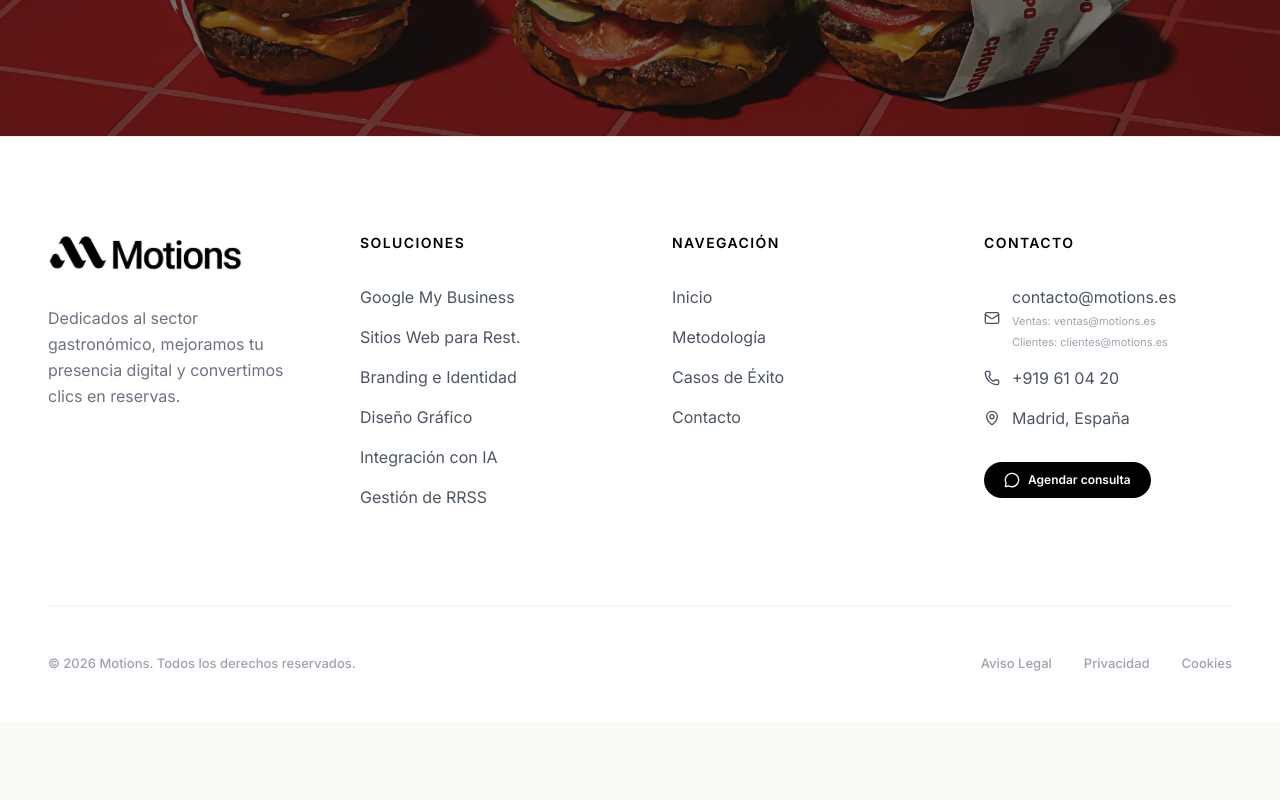
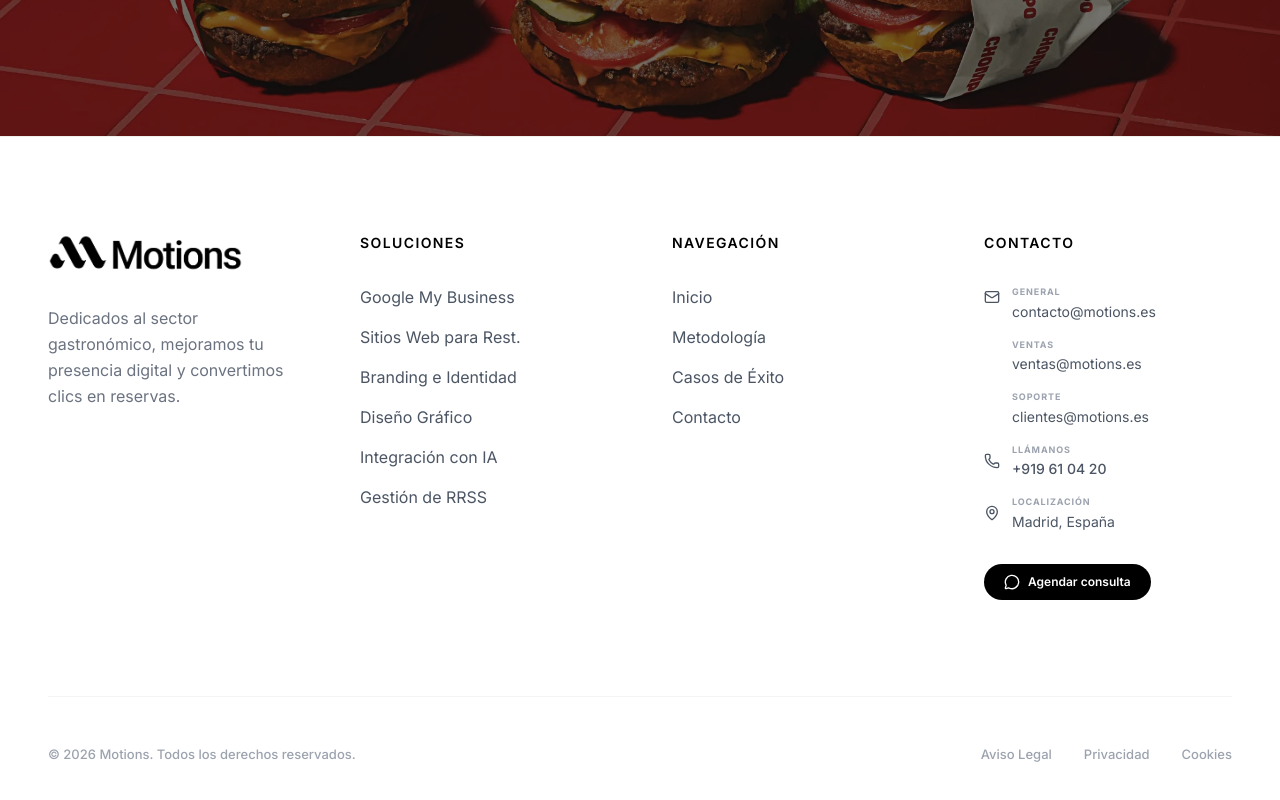
Before and after one commit to motionsmanagement/Motions, a React (Vite) app: page / in a window 1280 px wide. Shown: the part 5977-6777 px from the top of the page. Before the commit the page ends 6699 px from the top, so only its background shows below. Built offline with nearby package versions, Linux system fonts and the light colour scheme.

Commit message:
style: mejorar estructura y diseño de los datos de contacto en el footer

```diff
--- a/components/Footer.tsx
+++ b/components/Footer.tsx
@@ -45,21 +45,38 @@ const Footer: React.FC = () => {
           <div>
             <h5 className="text-black font-semibold mb-8 text-sm uppercase tracking-widest">Contacto</h5>
             <ul className="space-y-4">
-              <li className="flex items-center gap-3 text-gray-600">
-                <Mail className="w-4 h-4" />
-                <div className="flex flex-col gap-1">
-                  <a href="mailto:contacto@motions.es" className="hover:text-black transition-colors">contacto@motions.es</a>
-                  <span className="text-[11px] text-gray-400">Ventas: <a href="mailto:ventas@motions.es" className="hover:text-black transition-colors">ventas@motions.es</a></span>
-                  <span className="text-[11px] text-gray-400">Clientes: <a href="mailto:clientes@motions.es" className="hover:text-black transition-colors">clientes@motions.es</a></span>
+              <li className="space-y-4">
+                <div className="flex items-start gap-3 text-gray-600">
+                  <Mail className="w-4 h-4 mt-1 shrink-0" />
+                  <div className="grid gap-4">
+                    <div className="flex flex-col">
+                      <span className="text-[9px] font-bold text-gray-400 uppercase tracking-widest mb-0.5">General</span>
+                      <a href="mailto:contacto@motions.es" className="text-[14px] hover:text-black transition-colors">contacto@motions.es</a>
+                    </div>
+                    <div className="flex flex-col">
+                      <span className="text-[9px] font-bold text-gray-400 uppercase tracking-widest mb-0.5">Ventas</span>
+                      <a href="mailto:ventas@motions.es" className="text-[14px] hover:text-black transition-colors">ventas@motions.es</a>
+                    </div>
+                    <div className="flex flex-col">
+                      <span className="text-[9px] font-bold text-gray-400 uppercase tracking-widest mb-0.5">Soporte</span>
+                      <a href="mailto:clientes@motions.es" className="text-[14px] hover:text-black transition-colors">clientes@motions.es</a>
+                    </div>
+                  </div>
                 </div>
               </li>
               <li className="flex items-center gap-3 text-gray-600">
-                <Phone className="w-4 h-4" />
-                <a href="tel:+919610420" className="hover:text-black transition-colors">+919 61 04 20</a>
+                <Phone className="w-4 h-4 shrink-0" />
+                <div className="flex flex-col">
+                  <span className="text-[9px] font-bold text-gray-400 uppercase tracking-widest mb-0.5">Llámanos</span>
+                  <a href="tel:+919610420" className="text-[14px] hover:text-black transition-colors font-medium">+919 61 04 20</a>
+                </div>
               </li>
               <li className="flex items-center gap-3 text-gray-600">
-                <MapPin className="w-4 h-4" />
-                <span>Madrid, España</span>
+                <MapPin className="w-4 h-4 shrink-0" />
+                <div className="flex flex-col">
+                  <span className="text-[9px] font-bold text-gray-400 uppercase tracking-widest mb-0.5">Localización</span>
+                  <span className="text-[14px]">Madrid, España</span>
+                </div>
               </li>
               <li className="pt-4">
                 <a href="#contact" className="inline-flex items-center gap-2 px-5 py-2.5 bg-black text-white rounded-full text-xs font-semibold hover:bg-gray-800 transition-all">
```
